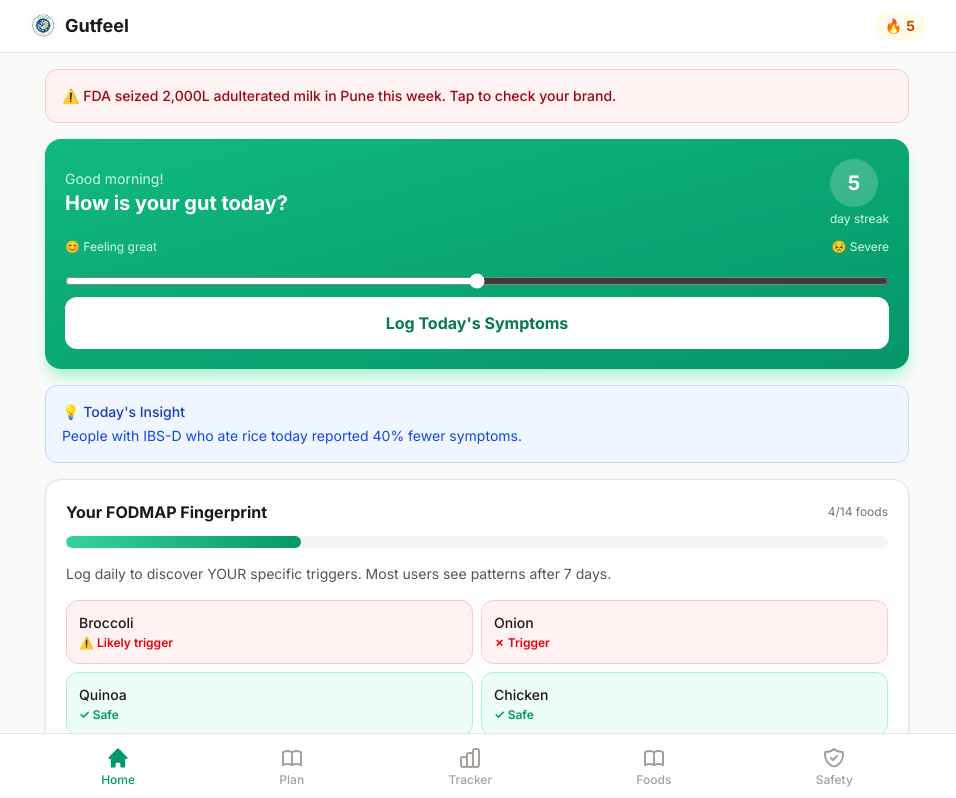
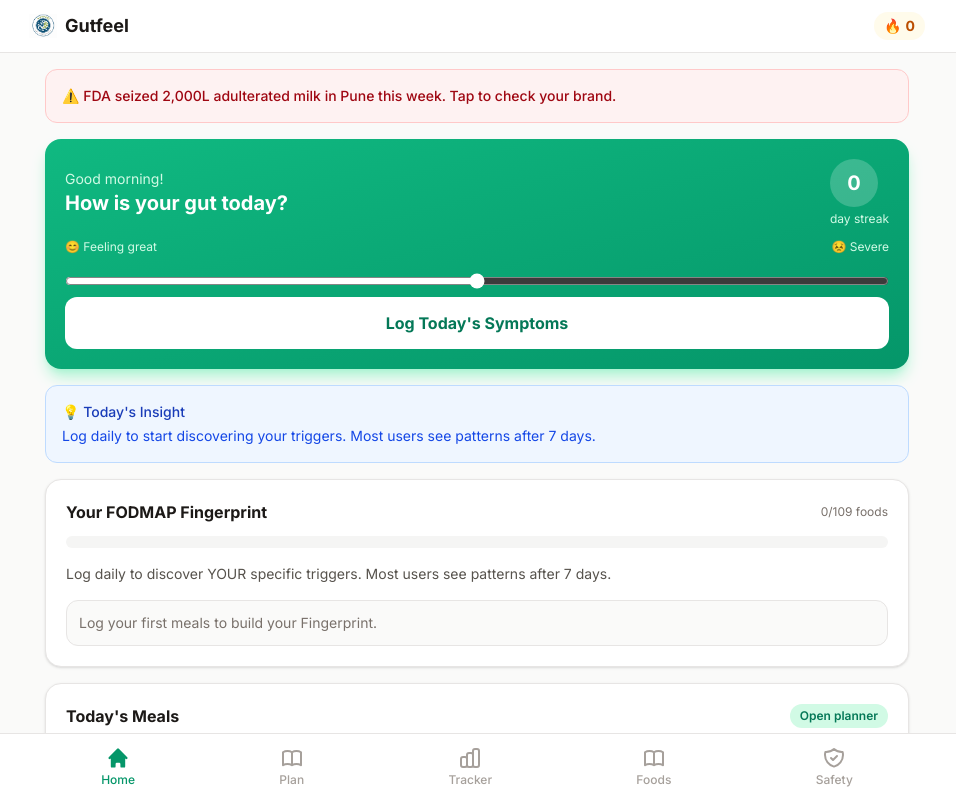
Before and after one commit to harshaldevloper/gutfeel, a Next.js app: page /dashboard in a window 1280 px wide. Shown: the top 798 px of the page, without its empty margins (163-1119 px from the left). Built offline with nearby package versions, Linux system fonts and the light colour scheme.

Commit message:
Offline-first tracking on web: localStorage logs, live fingerprint/streak on dashboard, food selector on tracker, /plan personalizes from real triggers

```diff
--- a/src/app/(app)/dashboard/page.tsx
+++ b/src/app/(app)/dashboard/page.tsx
@@ -1,36 +1,48 @@
 "use client";
 
-import { useState } from "react";
+import { useEffect, useState } from "react";
 import { motion } from "framer-motion";
 import { buildDailyPlan, mealSafePercent, type MealSlot } from "@/lib/meals";
+import { getDbStats, saveEntry, type DbStats } from "@/lib/storage";
+import { getFingerprintInsight } from "@/lib/fingerprint";
+import { FOODS } from "@/lib/localizedFoods";
 
 const SAMPLE_TRIGGERS = ["Onion", "Garlic"];
+
 const SLOTS: { key: MealSlot; label: string }[] = [
   { key: "breakfast", label: "Breakfast" },
   { key: "lunch", label: "Lunch" },
   { key: "dinner", label: "Dinner" },
 ];
 
-const plan = buildDailyPlan(SAMPLE_TRIGGERS);
-
-const STREAK = 5;
-const FINGERPRINT_COMPLETE = 4;
-const FINGERPRINT_TOTAL = 14;
-
-const LIKELY_TRIGGERS = [
-  { food: "Broccoli", confidence: 87, status: "likely-trigger" },
-  { food: "Onion", confidence: 92, status: "confirmed-trigger" },
-  { food: "Quinoa", confidence: 12, status: "likely-safe" },
-  { food: "Chicken", confidence: 5, status: "confirmed-safe" },
-  { food: "Rice", confidence: 8, status: "confirmed-safe" },
-];
-
-const TODAY_INSIGHT = "People with IBS-D who ate rice today reported 40% fewer symptoms.";
 const FDA_ALERT = "⚠\uFE0F FDA seized 2,000L adulterated milk in Pune this week. Tap to check your brand.";
 
 export default function Dashboard() {
   const [symptomLogged, setSymptomLogged] = useState(false);
   const [severity, setSeverity] = useState(3);
+  const [stats, setStats] = useState<DbStats>({ entries: [], streak: 0, fingerprint: [], triggeredFoods: [], testedCount: 0 });
+  const [plan, setPlan] = useState(() => buildDailyPlan(SAMPLE_TRIGGERS));
+
+  useEffect(() => {
+    getDbStats().then(s => {
+      const todayLogged = s.entries.some(e => new Date(e.createdAt).getDate() === new Date().getDate());
+      setStats(s);
+      setPlan(buildDailyPlan(s.triggeredFoods.length > 0 ? s.triggeredFoods : SAMPLE_TRIGGERS));
+      setSymptomLogged(todayLogged);
+    });
+  }, []);
+
+  async function handleCheckIn() {
+    await saveEntry({ severity, symptoms: [], bowel: "normal", stress: 3, foods: [] });
+    setSymptomLogged(true);
+    getDbStats().then(s => {
+      setStats(s);
+      setPlan(buildDailyPlan(s.triggeredFoods.length > 0 ? s.triggeredFoods : SAMPLE_TRIGGERS));
+    });
+  }
+
+  const insight = getFingerprintInsight(stats.fingerprint, stats.streak);
+  const topFingerprint = stats.fingerprint.filter(f => f.testCount > 0).slice(0, 4);
 
   return (
     <div className="min-h-screen bg-stone-50 pb-20">
@@ -44,7 +56,7 @@
           <div className="flex items-center gap-2">
             <div className="flex items-center gap-1 bg-amber-50 px-2.5 py-1 rounded-full">
               <span className="text-sm">{"\uD83D\uDD25"}</span>
-              <span className="text-sm font-bold text-amber-700">{STREAK}</span>
+              <span className="text-sm font-bold text-amber-700">{stats.streak}</span>
             </div>
           </div>
         </div>
@@ -73,7 +85,7 @@
               <h1 className="text-xl font-bold">How is your gut today?</h1>
             </div>
             <div className="text-center">
-              <div className="w-12 h-12 bg-white/20 rounded-full flex items-center justify-center text-xl font-bold">{STREAK}</div>
+              <div className="w-12 h-12 bg-white/20 rounded-full flex items-center justify-center text-xl font-bold">{stats.streak}</div>
               <p className="text-emerald-100 text-xs mt-1">day streak</p>
             </div>
           </div>
@@ -84,7 +96,7 @@
                 <span>{"\uD83D\uDE23 Severe"}</span>
               </div>
               <input type="range" min="1" max="5" value={severity} onChange={e => setSeverity(+e.target.value)} className="w-full accent-white h-2" />
-              <button onClick={() => setSymptomLogged(true)} className="w-full py-3.5 bg-white text-emerald-700 rounded-xl font-bold active:scale-95 transition-transform">
+              <button onClick={handleCheckIn} className="w-full py-3.5 bg-white text-emerald-700 rounded-xl font-bold active:scale-95 transition-transform">
                 Log Today&apos;s Symptoms
               </button>
             </div>
@@ -104,7 +116,7 @@
           className="bg-blue-50 border border-blue-200 rounded-xl p-4"
         >
           <p className="text-sm text-blue-800 font-medium">{"\uD83D\uDCA1 Today's Insight"}</p>
-          <p className="text-sm text-blue-700 mt-1">{TODAY_INSIGHT}</p>
+          <p className="text-sm text-blue-700 mt-1">{insight}</p>
         </motion.div>
 
         {/* Fingerprint Progress */}
@@ -116,21 +128,28 @@
         >
           <div className="flex items-center justify-between mb-3">
             <h2 className="font-bold text-stone-900">Your FODMAP Fingerprint</h2>
-            <span className="text-xs text-stone-500">{FINGERPRINT_COMPLETE}/{FINGERPRINT_TOTAL} foods</span>
+            <span className="text-xs text-stone-500">{stats.testedCount}/{FOODS.length} foods</span>
           </div>
           <div className="w-full h-3 bg-stone-100 rounded-full mb-4 overflow-hidden">
-            <div className="h-full bg-gradient-to-r from-emerald-400 to-emerald-600 rounded-full transition-all" style={{ width: `${(FINGERPRINT_COMPLETE / FINGERPRINT_TOTAL) * 100}%` }} />
+            <div className="h-full bg-gradient-to-r from-emerald-400 to-emerald-600 rounded-full transition-all" style={{ width: `${(stats.testedCount / FOODS.length) * 100}%` }} />
           </div>
-          <p className="text-sm text-stone-600 mb-4">Log daily to discover YOUR specific triggers. Most users see patterns after 7 days.</p>
+          <p className="text-sm text-stone-600 mb-4">{stats.triggeredFoods.length > 0 ? `${stats.triggeredFoods.length} trigger${stats.triggeredFoods.length === 1 ? "" : "s"} found. Keep logging meals + symptoms to sharpen accuracy.` : "Log daily to discover YOUR specific triggers. Most users see patterns after 7 days."}</p>
           <div className="grid grid-cols-2 gap-2">
-            {LIKELY_TRIGGERS.map((t, i) => (
-              <div key={i} className={`p-3 rounded-xl border ${t.status.includes("trigger") ? "border-red-200 bg-red-50" : "border-emerald-200 bg-emerald-50"}`}>
-                <p className="text-sm font-medium text-stone-900">{t.food}</p>
-                <p className={`text-xs font-semibold mt-0.5 ${t.status.includes("trigger") ? "text-red-600" : "text-emerald-600"}`}>
-                  {t.status === "confirmed-trigger" ? "\u2717 Trigger" : t.status === "likely-trigger" ? "\u26A0\uFE0F Likely trigger" : "\u2713 Safe"}
-                </p>
+            {topFingerprint.length > 0 ? topFingerprint.map((t, i) => {
+              const isTrigger = t.status === "confirmed-trigger" || t.status === "likely-trigger";
+              return (
+                <div key={t.foodName} className={`p-3 rounded-xl border ${isTrigger ? "border-red-200 bg-red-50" : "border-emerald-200 bg-emerald-50"}`}>
+                  <p className="text-sm font-medium text-stone-900">{t.foodName}</p>
+                  <p className={`text-xs font-semibold mt-0.5 ${isTrigger ? "text-red-600" : "text-emerald-600"}`}>
+                    {t.status === "confirmed-trigger" ? "\u2717 Trigger" : t.status === "likely-trigger" ? "\u26A0\uFE0F Likely" : "\u2713 Safe"}
+                  </p>
+                </div>
+              );
+            }) : (
+              <div className="col-span-2 p-3 rounded-xl border border-stone-200 bg-stone-50">
+                <p className="text-sm text-stone-500">Log your first meals to build your Fingerprint.</p>
               </div>
-            ))}
+            )}
           </div>
         </motion.div>
 
--- a/src/app/(app)/plan/page.tsx
+++ b/src/app/(app)/plan/page.tsx
@@ -1,6 +1,6 @@
 "use client";
 
-import { useState } from "react";
+import { useEffect, useState } from "react";
 import { motion } from "framer-motion";
 import {
   buildDailyPlan,
@@ -9,6 +9,7 @@
   type DailyPlan,
   type MealSlot,
 } from "@/lib/meals";
+import { getDbStats } from "@/lib/storage";
 
 const SAMPLE_TRIGGERS = ["Onion", "Garlic"];
 
@@ -19,16 +20,26 @@
 ];
 
 export default function Plan() {
+  const [triggers, setTriggers] = useState<string[]>(SAMPLE_TRIGGERS);
   const [plan, setPlan] = useState<DailyPlan>(() => buildDailyPlan(SAMPLE_TRIGGERS));
 
+  useEffect(() => {
+    getDbStats().then(s => {
+      if (s.triggeredFoods.length > 0) {
+        setTriggers(s.triggeredFoods);
+        setPlan(buildDailyPlan(s.triggeredFoods));
+      }
+    });
+  }, []);
+
   const dayScore = Math.round(
-    SLOTS.reduce((sum, s) => sum + mealSafePercent(plan.slots[s.key], SAMPLE_TRIGGERS), 0) / SLOTS.length
+    SLOTS.reduce((sum, s) => sum + mealSafePercent(plan.slots[s.key], triggers), 0) / SLOTS.length
   );
 
   function handleSwap(slot: MealSlot) {
     setPlan(prev => ({
       ...prev,
-      slots: { ...prev.slots, [slot]: swapMeal(slot, prev.slots[slot].id, SAMPLE_TRIGGERS) },
+      slots: { ...prev.slots, [slot]: swapMeal(slot, prev.slots[slot].id, triggers) },
     }));
   }
 
--- /dev/null
+++ b/src/lib/storage.ts
@@ -0,0 +1,100 @@
+import { analyzeFingerprint, type FingerprintResult } from "./fingerprint";
+import { FOODS } from "./localizedFoods";
+
+export interface SymptomEntry {
+  id: string;
+  createdAt: string;
+  severity: number;
+  symptoms: string[];
+  bowel: string;
+  stress: number;
+  foods: string[];
+}
+
+const STORAGE_KEY = "gutfeel.symptoms.v1";
+
+function safeParse(raw: string | null): SymptomEntry[] {
+  if (!raw) return [];
+  try {
+    const parsed = JSON.parse(raw);
+    return Array.isArray(parsed) ? parsed : [];
+  } catch {
+    return [];
+  }
+}
+
+export async function loadEntries(): Promise<SymptomEntry[]> {
+  if (typeof window === "undefined") return [];
+  return safeParse(window.localStorage.getItem(STORAGE_KEY));
+}
+
+export async function saveEntry(
+  entry: Omit<SymptomEntry, "id" | "createdAt">
+): Promise<SymptomEntry[]> {
+  const entries = await loadEntries();
+  const next: SymptomEntry = {
+    ...entry,
+    id: `${Date.now()}${Math.random().toString(36).slice(2, 7)}`,
+    createdAt: new Date().toISOString(),
+  };
+  const updated = [next, ...entries];
+  window.localStorage.setItem(STORAGE_KEY, JSON.stringify(updated));
+  return updated;
+}
+
+function localKey(date: Date): string {
+  const m = String(date.getMonth() + 1).padStart(2, "0");
+  const d = String(date.getDate()).padStart(2, "0");
+  return `${date.getFullYear()}-${m}-${d}`;
+}
+
+export function computeStreak(entries: SymptomEntry[]): number {
+  if (entries.length === 0) return 0;
+  const seen = new Set<string>();
+  for (const e of entries) {
+    seen.add(localKey(new Date(e.createdAt)));
+  }
+  const today = new Date();
+  let streak = 0;
+  for (let i = 0; i < 60; i++) {
+    const d = new Date(today);
+    d.setDate(d.getDate() - i);
+    if (seen.has(localKey(d))) streak++;
+    else if (i === 0) continue;
+    else break;
+  }
+  return streak;
+}
+
+export interface DbStats {
+  entries: SymptomEntry[];
+  streak: number;
+  fingerprint: FingerprintResult[];
+  triggeredFoods: string[];
+  testedCount: number;
+}
+
+export async function getDbStats(): Promise<DbStats> {
+  const entries = await loadEntries();
+  const foods = FOODS.map(f => ({ name: f.name, category: f.category }));
+  const fingerprint = analyzeFingerprint(
+    entries.map(e => ({
+      severity: e.severity,
+      foods: e.foods,
+      symptoms: e.symptoms,
+      created_at: e.createdAt,
+    })),
+    foods
+  );
+  const triggeredFoods = fingerprint
+    .filter(f => f.status === "confirmed-trigger" || f.status === "likely-trigger")
+    .map(f => f.foodName);
+  const testedCount = fingerprint.filter(f => f.testCount > 0).length;
+  return {
+    entries,
+    streak: computeStreak(entries),
+    fingerprint,
+    triggeredFoods,
+    testedCount,
+  };
+}
```
Also changed, not shown: src/app/(app)/tracker/page.tsx (+21 -4 lines).
